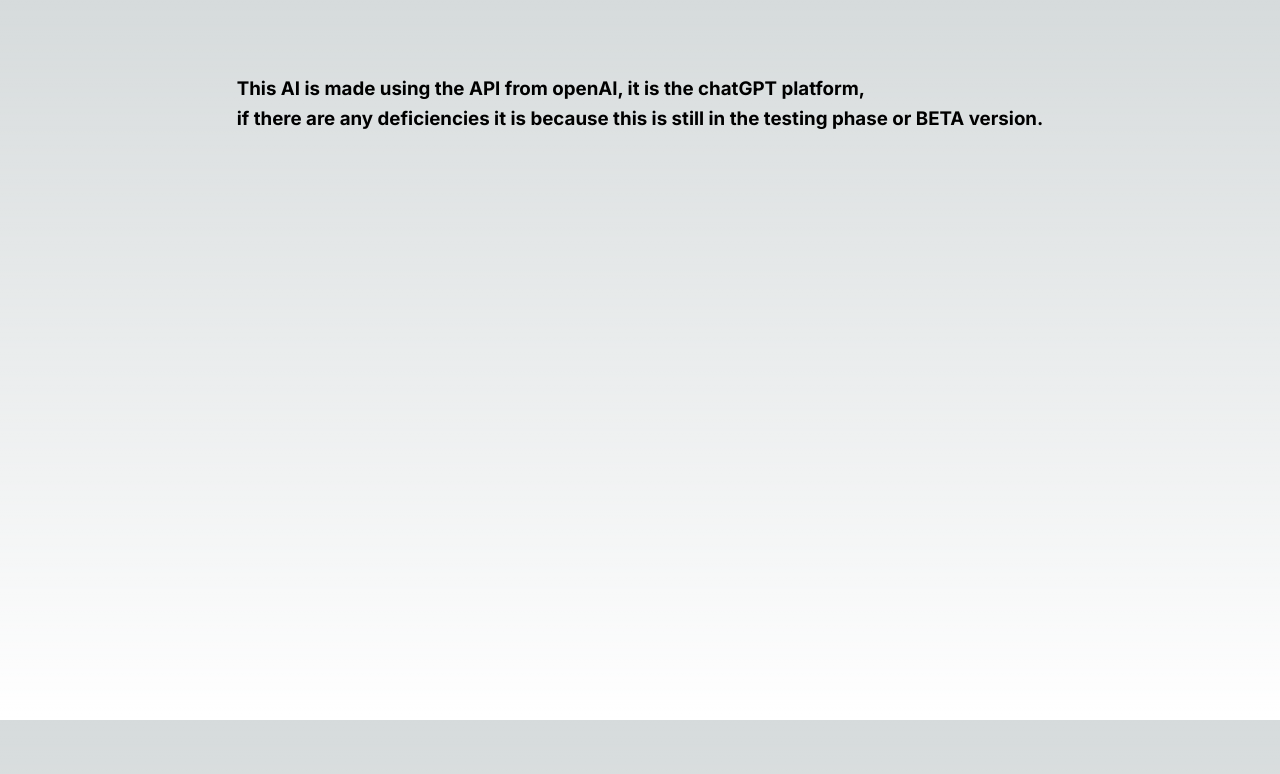
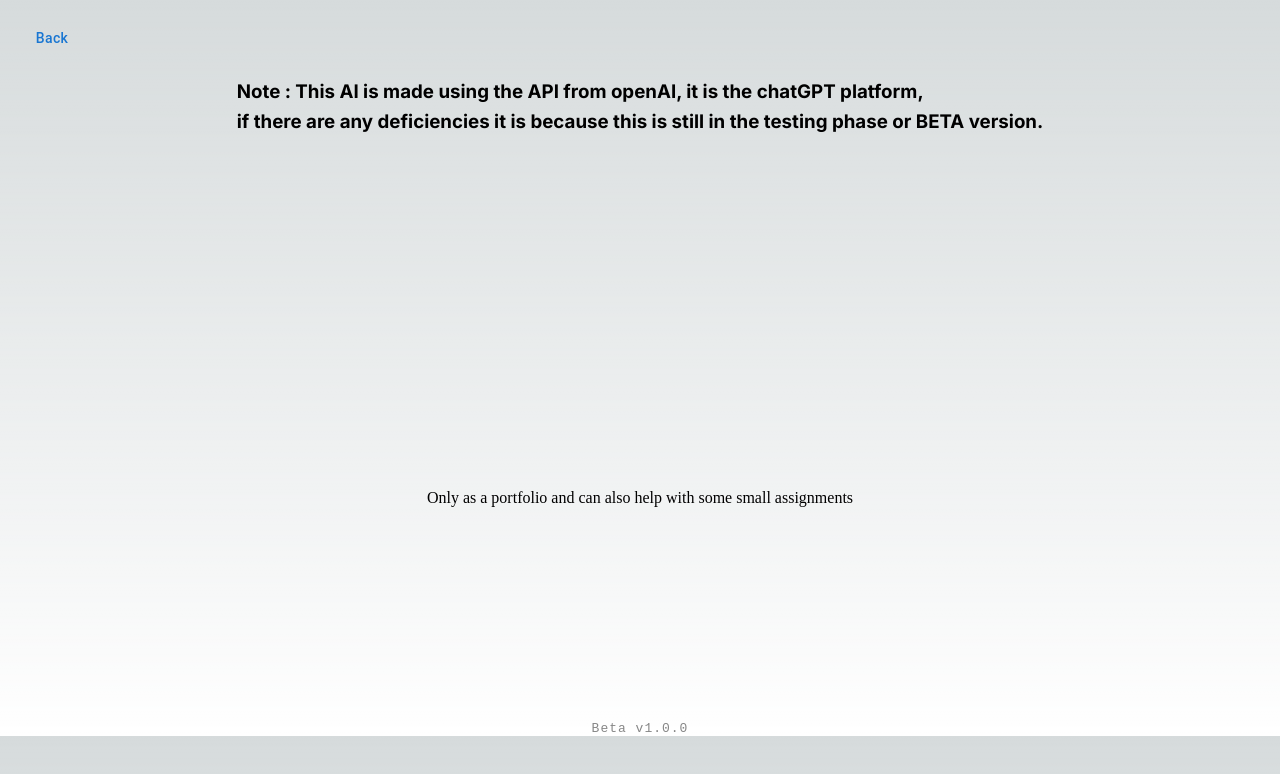
Before and after one commit to feryrmdhn/AIchat, a Next.js app: page /description in a window 1280 px wide. Shown: the top 774 px of the page. Built offline with nearby package versions, Linux system fonts and the light colour scheme.

Commit message:
add some new feature

```diff
--- a/next.config.js
+++ b/next.config.js
@@ -1,5 +1,6 @@
 /** @type {import('next').NextConfig} */
 const nextConfig = {
+  generateSourceMap: false,
   reactStrictMode: true,
   env: {
     REACT_APP_OPENAI_API_KEY: process.env.REACT_APP_OPENAI_API_KEY,
--- a/package.json
+++ b/package.json
@@ -19,6 +19,7 @@
     "@types/react-dom": "18.0.10",
     "@typescript-eslint/eslint-plugin": "^5.49.0",
     "@typescript-eslint/parser": "^5.49.0",
+    "axios": "^1.3.2",
     "dotenv": "^16.0.3",
     "eslint": "8.33.0",
     "eslint-config-next": "13.1.6",
--- a/pages/_document.tsx
+++ b/pages/_document.tsx
@@ -7,6 +7,7 @@ export default function Document() {
       <body>
         <Main />
         <NextScript />
+        <p className='version'>Beta v1.0.0</p>
       </body>
     </Html>
   )
--- a/pages/description.tsx
+++ b/pages/description.tsx
@@ -2,6 +2,7 @@ import { NextPage } from "next"
 import Head from "next/head"
 import { Inter } from "@next/font/google"
 import styles from '@/styles/Home.module.css'
+import { Box, Button } from "@mui/material"
 
 const inter = Inter({ subsets: ['latin'] })
 
@@ -11,11 +12,15 @@ const Description: NextPage = () => {
             <Head>
                 <title>{`Fery's AI | Description`}</title>
             </Head>
-            <main className={styles.main}>
+            <Box className={styles.backBtnWrapper}>
+                <Button style={{textTransform: 'capitalize'}} onClick={() => window.history.back()}>Back</Button>
+            </Box>
+            <main className={styles.descWrapper}>
                 <h3 className={`${inter.className} ${styles.desc}`}>
-                    This AI is made using the API from openAI, it is the chatGPT platform, <br />
+                    Note : This AI is made using the API from openAI, it is the chatGPT platform, <br />
                     if there are any deficiencies it is because this is still in the testing phase or BETA version.
                 </h3>
+                <p style={{textAlign: 'center'}}>Only as a portfolio and can also help with some small assignments</p>
             </main>
         </>
     )
--- a/styles/Home.module.css
+++ b/styles/Home.module.css
@@ -4,11 +4,19 @@
   justify-content: space-between;
   align-items: center;
   padding: 4rem 50px;
-  min-height: 90vh;
+  min-height: 91vh;
+}
+
+.descWrapper {
+  display: flex;
+  flex-direction: column;
+  align-items: center;
+  padding: 0 50px;
+  min-height: 83vh;
 }
 
 .desc {
-  margin: 10px 0;
+  margin: 20px 0 22rem 0;
   line-height: 30px;
 }
 
@@ -289,3 +297,17 @@
     transform: rotate(0deg);
   }
 }
+
+.steps {
+  list-style: none;
+  margin: 5px 0;
+}
+
+.boxanswer {
+  height: 220px;
+  overflow-y: scroll;
+}
+
+.backBtnWrapper {
+  padding: 20px 20px 0 20px;
+}
--- a/styles/globals.css
+++ b/styles/globals.css
@@ -43,8 +43,8 @@
 @media (prefers-color-scheme: dark) {
   :root {
     --foreground-rgb: 255, 255, 255;
-    --background-start-rgb: 0, 0, 0;
-    --background-end-rgb: 0, 0, 0;
+    --background-start-rgb: 9, 25, 41;
+    --background-end-rgb: 9, 25, 41;
 
     --primary-glow: radial-gradient(rgba(1, 65, 255, 0.4), rgba(1, 65, 255, 0));
     --secondary-glow: linear-gradient(
@@ -100,6 +100,13 @@ a {
   text-decoration: none;
 }
 
+.version {
+  text-align: center;
+  color: #878787;
+  font-family: monospace;
+  letter-spacing: 1px;
+}
+
 @media (prefers-color-scheme: dark) {
   html {
     color-scheme: dark;
```
Also changed, not shown: pages/index.tsx (+19 -5 lines), 1 other file (tests, documents, lock files or other folders).
